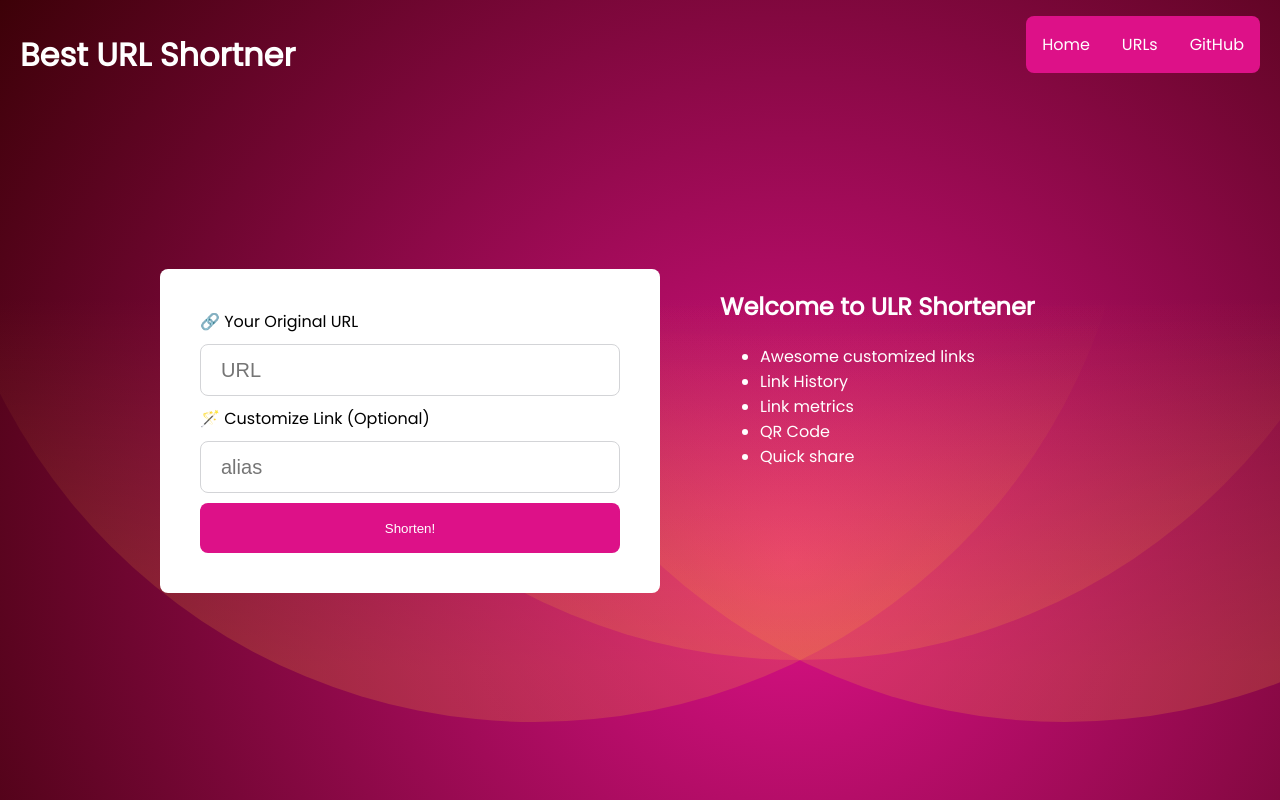
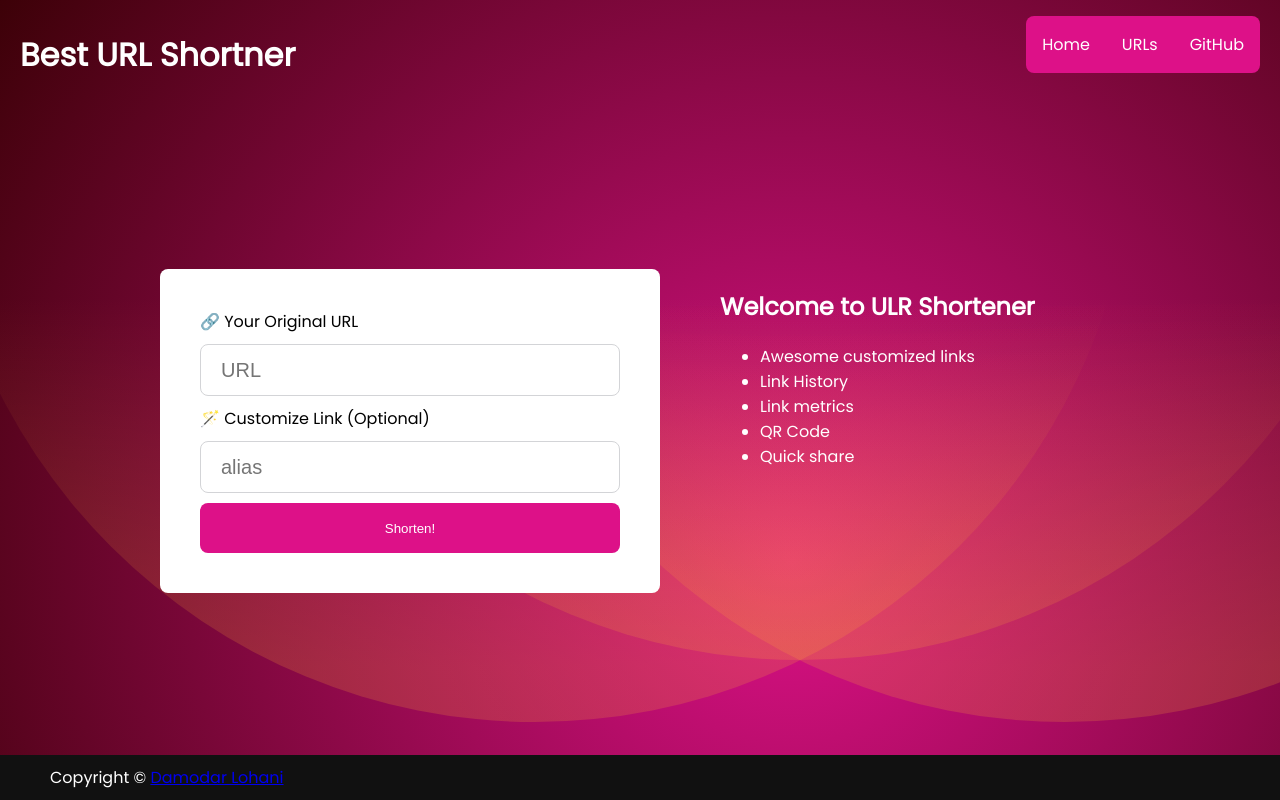
Before and after one commit to lohanidamodar/redis-hack-urlshortner, a SvelteKit app in the folder client/: page / in a window 1280 px wide. Built offline with nearby package versions, Linux system fonts and the light colour scheme.

Commit message:
copyright notice

```diff
--- a/client/src/routes/+layout.svelte
+++ b/client/src/routes/+layout.svelte
@@ -1,11 +1,27 @@
 <script lang="ts">
-    import Header from '$lib/components/Header.svelte';
-import ToastContainer from '$lib/components/ToastContainer.svelte';
-    import '../app.css'
+	import Header from '$lib/components/Header.svelte';
+	import ToastContainer from '$lib/components/ToastContainer.svelte';
+	import '../app.css';
 </script>
+
 <svelte:head>
-    <title>Best URL Shortner</title>
+	<title>Best URL Shortner</title>
 </svelte:head>
 <Header />
-<slot></slot>
+<slot />
 <ToastContainer />
+<div class="copyright">
+	Copyright &copy; <a href="https://dlohani.com.np" target="_blank">Damodar Lohani</a>
+</div>
+
+<style>
+    div.copyright {
+        position: fixed;
+        background-color: #111;
+        color: #fff;
+        width: 100%;
+        box-sizing: border-box;
+        padding: 10px 50px;
+        bottom: 0;
+    }
+</style>
```
